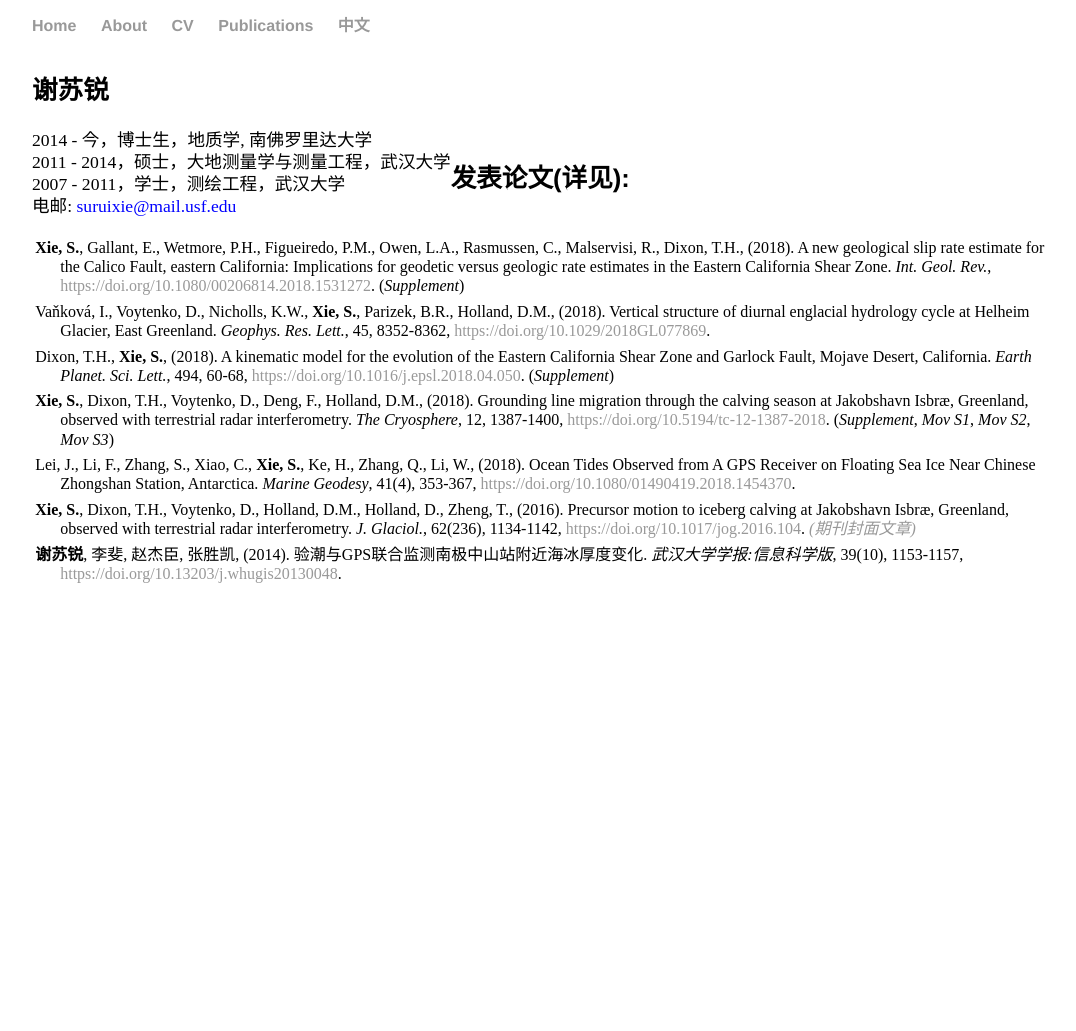
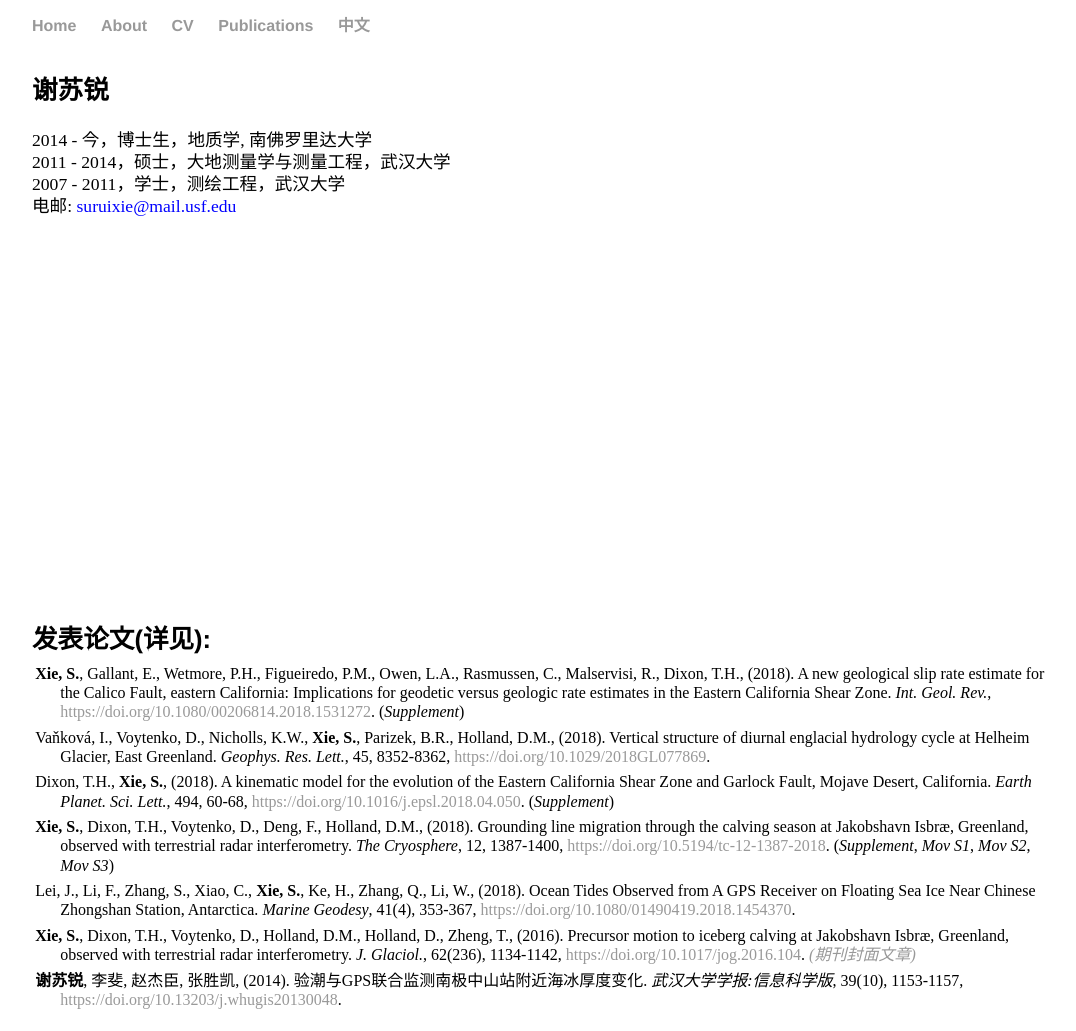
Before and after one commit to suruixie/suruixie.github.io, a Jekyll site: the page built from Chinese/index.html, in a window 1280 px wide. Shown: the whole page, without its empty margins (96-1172 px from the left). Built offline with Jekyll 4.4.1, drawn with Linux system fonts in a browser that asks for light colours; a style sheet for code colours, icons or effects is not loaded; before the commit the page ends 900 px from its top, so only the background shows below that.

Commit message:
Update index.html

```diff
--- a/Chinese/index.html
+++ b/Chinese/index.html
@@ -11,11 +11,11 @@ title: 苏锐的中文页面
             2011 - 2014，硕士，大地测量学与测量工程，武汉大学<br>
             2007 - 2011，学士，测绘工程，武汉大学<br>
             电邮:
-		    <a href="mailto:suruixie@mail.usf.edu" style="color:#0000FF;margin-bottom:3em;">suruixie@mail.usf.edu</a> <br>
+		    <a href="mailto:suruixie@mail.usf.edu" style="color:#0000FF;">suruixie@mail.usf.edu</a> <br>
             </p>
         </div>
-	<div class="publications">
-		<h4 style="margin-top:2em;margin-bottom:0.2em;">发表论文(详见<a  href="https://scholar.google.com/citations?hl=en&user=kF4StsMAAAAJ&view_op=list_works"><i class="ai ai-google-scholar ai-2x"></i></a>): </h4>
+	<div class="sideText">
+		<h4 style="margin-top:20em;margin-bottom:0.2em;">发表论文(详见<a  href="https://scholar.google.com/citations?hl=en&user=kF4StsMAAAAJ&view_op=list_works"><i class="ai ai-google-scholar ai-2x"></i></a>): </h4>
 		<p  class="publist" style="font-size:1.0em;">
 			<strong>Xie, S.</strong>, Gallant, E., Wetmore, P.H., Figueiredo, P.M., Owen, L.A., Rasmussen, C., Malservisi, R., Dixon, T.H., (2018). A new geological slip rate estimate for the Calico Fault, eastern California: Implications for geodetic versus geologic rate estimates in the Eastern California Shear Zone. <em>Int. Geol. Rev.</em>, <a href="https://doi.org/10.1080/00206814.2018.1531272">https://doi.org/10.1080/00206814.2018.1531272</a>.  (<em><a href="../files/2018/Xie_2018_IGR_supp.pdf" style="color:#000000;">Supplement</a></em>)<br>
 		<p  class="publist" style="font-size:1.0em;">
```
